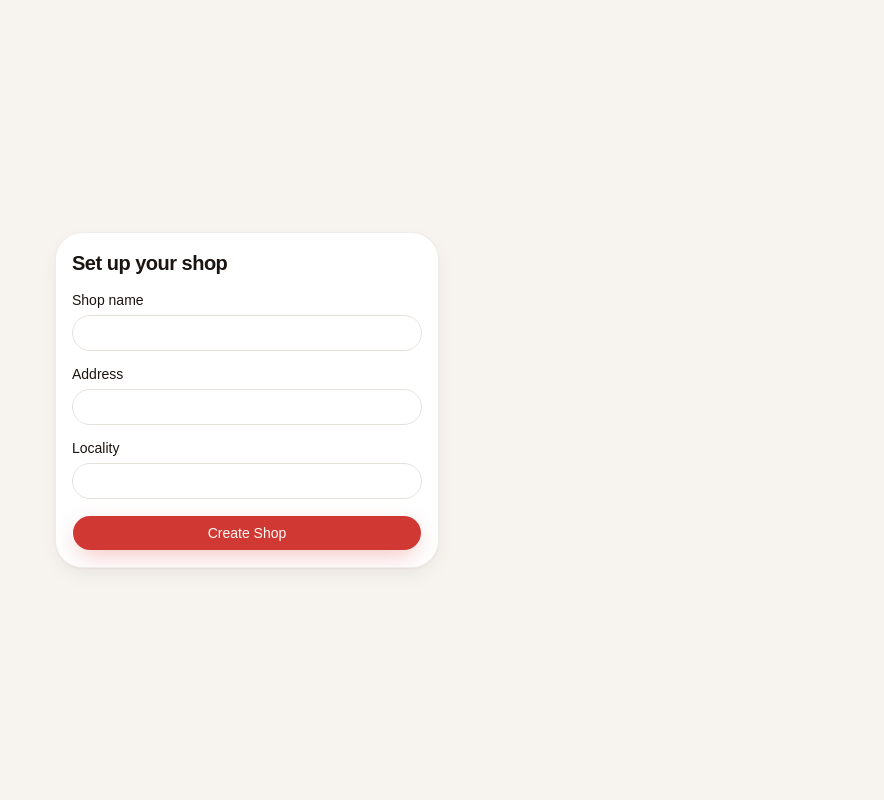
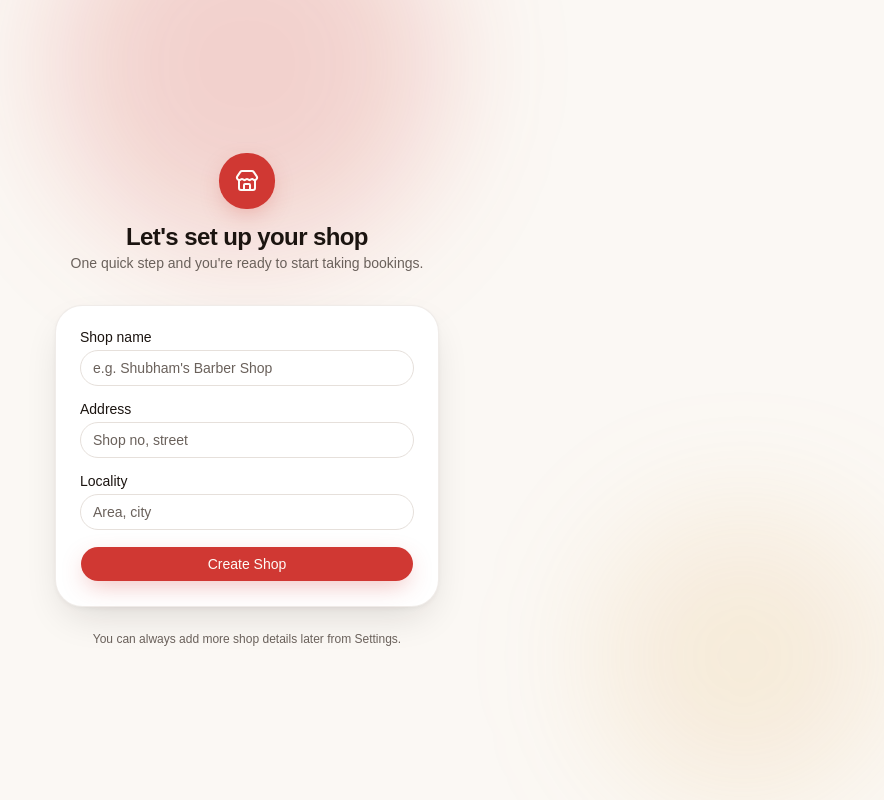
Before and after one commit to ShubhamPDev7/trimly-dashboard, a React (Vite) app: page /onboarding in a window 1280 px wide. Shown: the whole page, without its empty margins (393-1277 px from the left). Built offline with nearby package versions, Linux system fonts and the light colour scheme; no server answers.

Commit message:
updated login signup page

```diff
--- a/src/api/auth.ts
+++ b/src/api/auth.ts
@@ -1,5 +1,6 @@
 import { apiClient } from "./client"
 import type { LoginRequest, RegisterRequest, AuthResponse } from "@/types/auth"
+import type { ForgotPasswordRequest, ResetPasswordRequest, MessageResponse } from "@/types/passwordReset"
 
 export const loginRequest = async (data: LoginRequest): Promise<AuthResponse> => {
   const res = await apiClient.post<AuthResponse>("/auth/login", data)
@@ -14,3 +15,17 @@ export const registerRequest = async (data: RegisterRequest): Promise<AuthRespon
 export const logoutRequest = async (refreshToken: string): Promise<void> => {
   await apiClient.post("/auth/logout", { refreshToken })
 }
+
+export const forgotPasswordRequest = async (
+  data: ForgotPasswordRequest
+): Promise<MessageResponse> => {
+  const res = await apiClient.post<MessageResponse>("/auth/forgot-password", data)
+  return res.data
+}
+
+export const resetPasswordRequest = async (
+  data: ResetPasswordRequest
+): Promise<MessageResponse> => {
+  const res = await apiClient.post<MessageResponse>("/auth/reset-password", data)
+  return res.data
+}
--- a/src/pages/auth/CreateShopPage.tsx
+++ b/src/pages/auth/CreateShopPage.tsx
@@ -1,12 +1,13 @@
 import { useState } from "react"
 import { useNavigate } from "react-router-dom"
+import { motion } from "framer-motion"
+import { Store } from "lucide-react"
 import { createShop } from "@/api/shop"
 import { useAuthStore } from "@/store/authStore"
 import { useShopStore } from "@/store/shopStore"
 import { Button } from "@/components/ui/button"
 import { Input } from "@/components/ui/input"
 import { Label } from "@/components/ui/label"
-import { Card, CardContent, CardHeader, CardTitle } from "@/components/ui/card"
 import { toast } from "sonner"
 
 export default function CreateShopPage() {
@@ -30,7 +31,6 @@ export default function CreateShopPage() {
     try {
       const shop = await createShop({ name: shopName, address, locality })
 
-      // Backend returns a fresh JWT with the new shopId embedded — update auth store
       if (shop.token && userId && name && email && role && refreshToken) {
         setAuth({
           accessToken: shop.token,
@@ -53,31 +53,70 @@ export default function CreateShopPage() {
   }
 
   return (
-    <div className="flex min-h-screen items-center justify-center bg-muted px-4">
-      <Card className="w-full max-w-sm">
-        <CardHeader>
-          <CardTitle className="text-xl">Set up your shop</CardTitle>
-        </CardHeader>
-        <CardContent>
+    <div className="relative flex min-h-screen items-center justify-center overflow-hidden bg-background px-4 py-10">
+      <div className="pointer-events-none absolute -top-32 left-1/2 h-96 w-96 -translate-x-1/2 rounded-full bg-primary/20 blur-3xl" />
+      <div className="pointer-events-none absolute bottom-0 right-0 h-72 w-72 rounded-full bg-gold/15 blur-3xl" />
+
+      <motion.div
+        initial={{ opacity: 0, y: 16 }}
+        animate={{ opacity: 1, y: 0 }}
+        transition={{ duration: 0.5, ease: [0.16, 1, 0.3, 1] }}
+        className="relative w-full max-w-sm"
+      >
+        <div className="mb-8 flex flex-col items-center gap-3 text-center">
+          <span className="flex size-14 items-center justify-center rounded-2xl bg-primary text-primary-foreground shadow-[var(--shadow-glow-primary)]">
+            <Store className="h-6 w-6" />
+          </span>
+          <div>
+            <h1 className="font-heading text-2xl font-semibold tracking-tight">
+              Let's set up your shop
+            </h1>
+            <p className="text-sm text-muted-foreground">
+              One quick step and you're ready to start taking bookings.
+            </p>
+          </div>
+        </div>
+
+        <div className="rounded-2xl border border-border/60 bg-card p-6 shadow-[var(--shadow-soft-lg)]">
           <form onSubmit={handleSubmit} className="space-y-4">
-            <div className="space-y-2">
+            <div className="space-y-1.5">
               <Label htmlFor="shopName">Shop name</Label>
-              <Input id="shopName" value={shopName} onChange={(e) => setShopName(e.target.value)} required />
+              <Input
+                id="shopName"
+                placeholder="e.g. Shubham's Barber Shop"
+                value={shopName}
+                onChange={(e) => setShopName(e.target.value)}
+                required
+              />
             </div>
-            <div className="space-y-2">
+            <div className="space-y-1.5">
               <Label htmlFor="address">Address</Label>
-              <Input id="address" value={address} onChange={(e) => setAddress(e.target.value)} />
+              <Input
+                id="address"
+                placeholder="Shop no, street"
+                value={address}
+                onChange={(e) => setAddress(e.target.value)}
+              />
             </div>
-            <div className="space-y-2">
+            <div className="space-y-1.5">
               <Label htmlFor="locality">Locality</Label>
-              <Input id="locality" value={locality} onChange={(e) => setLocality(e.target.value)} />
+              <Input
+                id="locality"
+                placeholder="Area, city"
+                value={locality}
+                onChange={(e) => setLocality(e.target.value)}
+              />
             </div>
             <Button type="submit" className="w-full" disabled={loading}>
-              {loading ? "Creating..." : "Create Shop"}
+              {loading ? "Creating your shop..." : "Create Shop"}
             </Button>
           </form>
-        </CardContent>
-      </Card>
+        </div>
+
+        <p className="mt-6 text-center text-xs text-muted-foreground">
+          You can always add more shop details later from Settings.
+        </p>
+      </motion.div>
     </div>
   )
 }
--- a/src/pages/auth/LoginPage.tsx
+++ b/src/pages/auth/LoginPage.tsx
@@ -1,19 +1,25 @@
 import { useState } from "react"
 import { useNavigate } from "react-router-dom"
-import { motion } from "framer-motion"
+import { motion, AnimatePresence } from "framer-motion"
 import { Eye, EyeOff, Scissors } from "lucide-react"
-import { loginRequest } from "@/api/auth"
+import { loginRequest, registerRequest } from "@/api/auth"
 import { useAuthStore } from "@/store/authStore"
 import { Button } from "@/components/ui/button"
 import { Input } from "@/components/ui/input"
 import { Label } from "@/components/ui/label"
+import { cn } from "@/lib/utils"
 import { toast } from "sonner"
+
+type Mode = "signin" | "signup"
 
 export default function LoginPage() {
   const navigate = useNavigate()
   const setAuth = useAuthStore((s) => s.setAuth)
 
+  const [mode, setMode] = useState<Mode>("signin")
+  const [name, setName] = useState("")
   const [email, setEmail] = useState("")
+  const [phone, setPhone] = useState("")
   const [password, setPassword] = useState("")
   const [showPassword, setShowPassword] = useState(false)
   const [loading, setLoading] = useState(false)
@@ -22,7 +28,11 @@ export default function LoginPage() {
     e.preventDefault()
     setLoading(true)
     try {
-      const data = await loginRequest({ email, password })
+      const data =
+        mode === "signin"
+          ? await loginRequest({ email, password })
+          : await registerRequest({ name, email, phone: phone || undefined, password, role: "OWNER" })
+
       setAuth({
         accessToken: data.token,
         refreshToken: data.refreshToken,
@@ -31,18 +41,19 @@ export default function LoginPage() {
         email: data.email,
         role: data.role,
       })
-      toast.success("Welcome back!")
+      toast.success(mode === "signin" ? "Welcome back!" : "Account created!")
       navigate("/")
     } catch (err: any) {
-      toast.error(err?.response?.data?.message || "Login failed")
+      toast.error(
+        err?.response?.data?.message || (mode === "signin" ? "Login failed" : "Sign up failed")
+      )
     } finally {
       setLoading(false)
     }
   }
 
   return (
-    <div className="relative flex min-h-screen items-center justify-center overflow-hidden bg-background px-4">
-      {/* Ambient glow background */}
+    <div className="relative flex min-h-screen items-center justify-center overflow-hidden bg-background px-4 py-10">
       <div className="pointer-events-none absolute -top-32 left-1/2 h-96 w-96 -translate-x-1/2 rounded-full bg-primary/20 blur-3xl" />
       <div className="pointer-events-none absolute bottom-0 right-0 h-72 w-72 rounded-full bg-gold/15 blur-3xl" />
 
@@ -58,12 +69,63 @@ export default function LoginPage() {
           </span>
           <div>
             <h1 className="font-heading text-2xl font-semibold tracking-tight">Trimly</h1>
-            <p className="text-sm text-muted-foreground">Sign in to manage your shop</p>
+            <p className="text-sm text-muted-foreground">
+              {mode === "signin" ? "Sign in to manage your shop" : "Set up your shop in minutes"}
+            </p>
           </div>
         </div>
 
         <div className="rounded-2xl border border-border/60 bg-card p-6 shadow-[var(--shadow-soft-lg)]">
-          <form onSubmit={handleSubmit} className="space-y-4">
+          {/* Segmented toggle */}
+          <div className="mb-5 flex rounded-xl bg-muted p-1">
+            <button
+              type="button"
+              onClick={() => setMode("signin")}
+              className={cn(
+                "flex-1 rounded-lg py-1.5 text-sm font-medium transition-colors",
+                mode === "signin"
+                  ? "bg-background text-foreground shadow-sm"
+                  : "text-muted-foreground"
+              )}
+            >
+              Sign In
+            </button>
+            <button
+              type="button"
+              onClick={() => setMode("signup")}
+              className={cn(
+                "flex-1 rounded-lg py-1.5 text-sm font-medium transition-colors",
+                mode === "signup"
+                  ? "bg-background text-foreground shadow-sm"
+                  : "text-muted-foreground"
+              )}
+            >
+              Sign Up
+            </button>
+          </div>
+
+          <AnimatePresence mode="wait">
+            <motion.form
+              key={mode}
+              initial={{ opacity: 0, x: mode === "signup" ? 12 : -12 }}
+              animate={{ opacity: 1, x: 0 }}
+              exit={{ opacity: 0 }}
+              transition={{ duration: 0.2 }}
+              onSubmit={handleSubmit}
+              className="space-y-4"
+            >
+              {mode === "signup" && (
+                <div className="space-y-1.5">
+                  <Label htmlFor="name">Your Name</Label>
+                  <Input
+                    id="name"
+                    placeholder="Shubham Pawar"
+                    value={name}
+                    onChange={(e) => setName(e.target.value)}
+                    required
+                  />
+                </div>
+              )}
               <div className="space-y-1.5">
                 <Label htmlFor="email">Email</Label>
                 <Input
@@ -76,6 +138,18 @@ export default function LoginPage() {
                   autoComplete="email"
                 />
               </div>
+              {mode === "signup" && (
+                <div className="space-y-1.5">
+                  <Label htmlFor="phone">Phone (optional)</Label>
+                  <Input
+                    id="phone"
+                    type="tel"
+                    placeholder="9876543210"
+                    value={phone}
+                    onChange={(e) => setPhone(e.target.value)}
+                  />
+                </div>
+              )}
               <div className="space-y-1.5">
                 <Label htmlFor="password">Password</Label>
                 <div className="relative">
@@ -85,7 +159,7 @@ export default function LoginPage() {
                     value={password}
                     onChange={(e) => setPassword(e.target.value)}
                     required
-                  autoComplete="current-password"
+                    autoComplete={mode === "signin" ? "current-password" : "new-password"}
                     className="pr-10"
                   />
                   <button
@@ -99,9 +173,16 @@ export default function LoginPage() {
                 </div>
               </div>
               <Button type="submit" className="w-full" disabled={loading}>
-              {loading ? "Signing in..." : "Sign In"}
+                {loading
+                  ? mode === "signin"
+                    ? "Signing in..."
+                    : "Creating account..."
+                  : mode === "signin"
+                    ? "Sign In"
+                    : "Create Account"}
               </Button>
-          </form>
+            </motion.form>
+          </AnimatePresence>
         </div>
 
         <p className="mt-6 text-center text-xs text-muted-foreground">
--- /dev/null
+++ b/src/types/passwordReset.ts
@@ -0,0 +1,12 @@
+export interface ForgotPasswordRequest {
+  email: string
+}
+
+export interface ResetPasswordRequest {
+  token: string
+  newPassword: string
+}
+
+export interface MessageResponse {
+  message: string
+}
```
Lines whose indentation alone changed are shown as unchanged.
